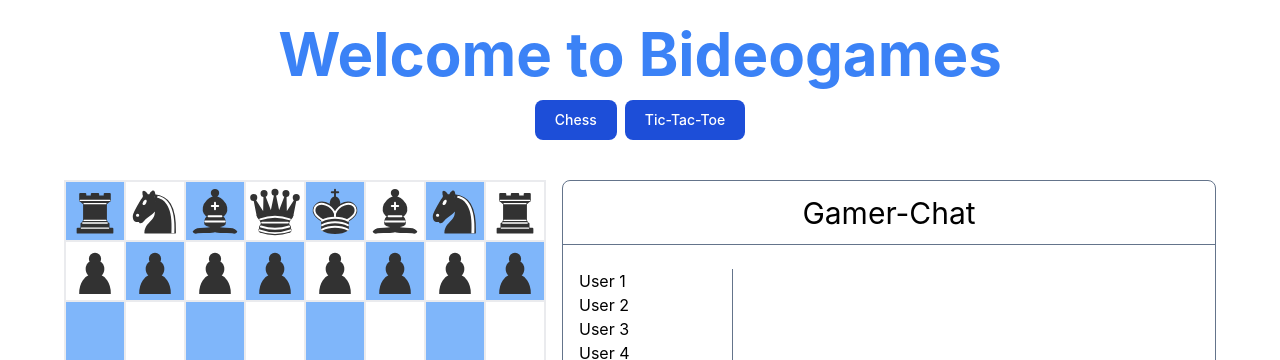
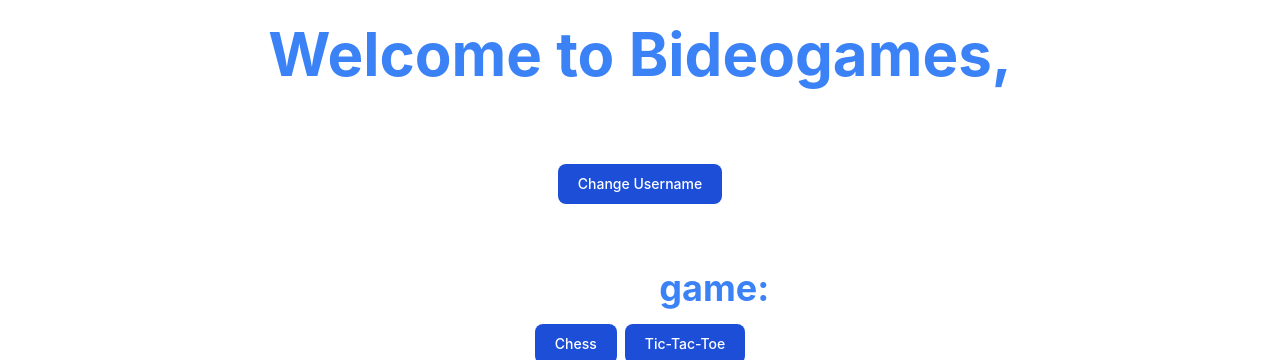
Before and after one commit to hoscharzach/Chess, a React (Vite) app: page / in a window 1280 px wide. Shown: the top 360 px of the page. Built offline with nearby package versions, Linux system fonts and the light colour scheme; no server answers.

Commit message:
username persists in local storage along with unique id, styled a little differently, user can change username

```diff
--- a/src/App.jsx
+++ b/src/App.jsx
@@ -3,37 +3,74 @@ import GameContainer from './components/GameContainer'
 import ChatContainer from './components/ChatContainer'
 import { nanoid } from 'nanoid'
 import { useDispatch, useSelector } from 'react-redux'
-import { setUser } from './authSlice'
+import { setUser, setUsername } from './authSlice'
 
 function App() {
 
   const dispatch = useDispatch()
+  const userId = useSelector(state => state.auth.user)
+  const username = useSelector(state => state.auth.username)
+  const [inputUsername, setInputUsername] = useState('')
 
-  // when app loads, check local storage for a uid, if t
+  // when app loads, check local storage for a uid, if there is, set user to
+  // the id, otherwise, create one and store it in local storage
   useEffect(() => {
+
+    async function getRandomWords() {
+      const res = await fetch('https://random-word-api.herokuapp.com/word?number=2')
+      if (res.ok) {
+        const data = await res.json()
+        return data
+      }
+    }
+    let newId = nanoid()
     const id = localStorage.getItem('uid')
+    const username = localStorage.getItem('username')
     if (id) {
       dispatch(setUser(id))
     } else {
-      const newId = nanoid()
       localStorage.setItem('uid', `${newId}`)
       dispatch(setUser(newId))
+    }
+
+    if (username) {
+      dispatch(setUsername(username))
+    } else {
+      getRandomWords()
+        .then((a) => dispatch(setUsername(`${a[0]} ${a[1]}`)))
+
     }
   }, [])
 
   // default game that shows
   const [game, setGame] = useState('chess')
 
+  function changeUsername(e) {
+    e.preventDefault()
+    localStorage.setItem('username', `${inputUsername}`)
+    dispatch(setUsername(inputUsername))
+    setInputUsername('')
+  }
 
   return (
     <div className='flex justify-center flex-col w-full h-full items-center my-6 gap-4'>
 
-      <h1 className='text-6xl font-bold text-blue-500'>Welcome to Bideogames</h1>
+      <div className='flex flex-col items-center justify-center'>
+
+        <div className='text-6xl font-bold text-blue-500'>Welcome to Bideogames,</div>
+        <div className='text-white text-6xl font-bold'>{username && username}</div>
+      </div>
+      <form className='flex flex-col items-center justify-center' onSubmit={changeUsername}>
+
+        <input className='placeholder:text-white p-2 my-3 rounded-md' type="text" placeholder='Change username...' onChange={(e) => setInputUsername(e.target.value)} value={inputUsername} />
+        <button className='block text-white bg-blue-700 hover:bg-blue-800 focus:ring-4 focus:outline-none focus:ring-blue-300 font-medium rounded-lg text-sm px-5 py-2.5 text-center dark:bg-blue-600 dark:hover:bg-blue-700 dark:focus:ring-blue-800' type='submit'>Change Username</button>
+      </form>
+      <div className='text-4xl font-bold text-white mt-12'>Select a <span className='text-blue-500'>game:</span></div>
       <div className='flex gap-2'>
         <button className='block text-white bg-blue-700 hover:bg-blue-800 focus:ring-4 focus:outline-none focus:ring-blue-300 font-medium rounded-lg text-sm px-5 py-2.5 text-center dark:bg-blue-600 dark:hover:bg-blue-700 dark:focus:ring-blue-800' onClick={() => setGame('chess')}>Chess</button>
         <button className='block text-white bg-blue-700 hover:bg-blue-800 focus:ring-4 focus:outline-none focus:ring-blue-300 font-medium rounded-lg text-sm px-5 py-2.5 text-center dark:bg-blue-600 dark:hover:bg-blue-700 dark:focus:ring-blue-800' onClick={() => setGame('tic-tac-toe')}>Tic-Tac-Toe</button>
       </div>
-      <div className='max-w-[90vw] flex flex-col lg:flex-row justify-center md:justify-evenly my-6 w-full'>
+      <div className='max-w-[90vw] flex flex-col justify-center items-center my-6 w-full'>
 
         <GameContainer game={game} />
         <ChatContainer />
--- a/src/authSlice.js
+++ b/src/authSlice.js
@@ -1,7 +1,10 @@
 import { createSlice } from "@reduxjs/toolkit";
 
 const initialState = {
-    user: null
+    user: null,
+    username: null,
+    messages: [],
+    conn: null
 }
 
 export const authSlice = createSlice({
@@ -10,10 +13,20 @@ export const authSlice = createSlice({
     reducers: {
         setUser: (state, action) => {
             state.user = action.payload
+        },
+        setUsername: (state, action) => {
+            state.username = action.payload
+        },
+        addMessage: (state, action) => {
+            state.messages.push(action.payload.message)
+        },
+        setConn: (state, action) => {
+            state.conn = action.payload.conn
         }
+
     }
 })
 
-export const { setUser } = authSlice.actions
+export const { setUser, setUsername, setMessages, setConn } = authSlice.actions
 
 export default authSlice.reducer
--- a/src/components/ChatContainer.jsx
+++ b/src/components/ChatContainer.jsx
@@ -36,7 +36,6 @@ export default function ChatContainer() {
             {/* Top of chat bar */}
             <div className=" flex justify-center w-full items-center border-b border-slate-500 p-4 h-16">
                 <div className="text-3xl flex">Gamer-Chat</div>
-                {/* <button className=" p-2 rounded-lg border bg-slate-900 border-gray-400  enabled:hover:border enabled:hover:border-blue-500">Leave Chat</button> */}
             </div>
 
             {/* users and chat messages */}
--- a/src/components/Games/Chess.jsx
+++ b/src/components/Games/Chess.jsx
@@ -50,20 +50,20 @@ export default function Chess() {
     }
 
     function handleMessages(e) {
-        const message = JSON.parse(e.data)
+        const data = JSON.parse(e.data)
 
-        // if message is gamestate
-        if (message.chessGameState) {
-            // console.log(message.chessGameState)
-            // use it to update gamestate
-            dispatch(updateGameState({ game: message.chessGameState }))
+        // if data is gamestate, use it to update gamestate
+        if (data.chessGameState) {
+            dispatch(updateGameState({ game: data.chessGameState }))
+        } else if (data.chat) {
+
         }
     }
 
     function connectToWebsocket() {
         const ws = new WebSocket('wss://golang-test.onrender.com/ws/2')
         ws.onopen = () => {
-            console.log("connected to room 1")
+            console.log("connected to room 2")
         }
         ws.onclose = (e) => {
             console.log(e, "closing connection")
--- a/src/components/Games/ChessCell.jsx
+++ b/src/components/Games/ChessCell.jsx
@@ -61,6 +61,7 @@ export default function ChessCell(props) {
 
             // reset selection
             setSelected(null)
+
             // if it isn't a valid move, then just remove selection
         } else if (e.target.dataset.piece === "0") {
             setSelected(null)
```
